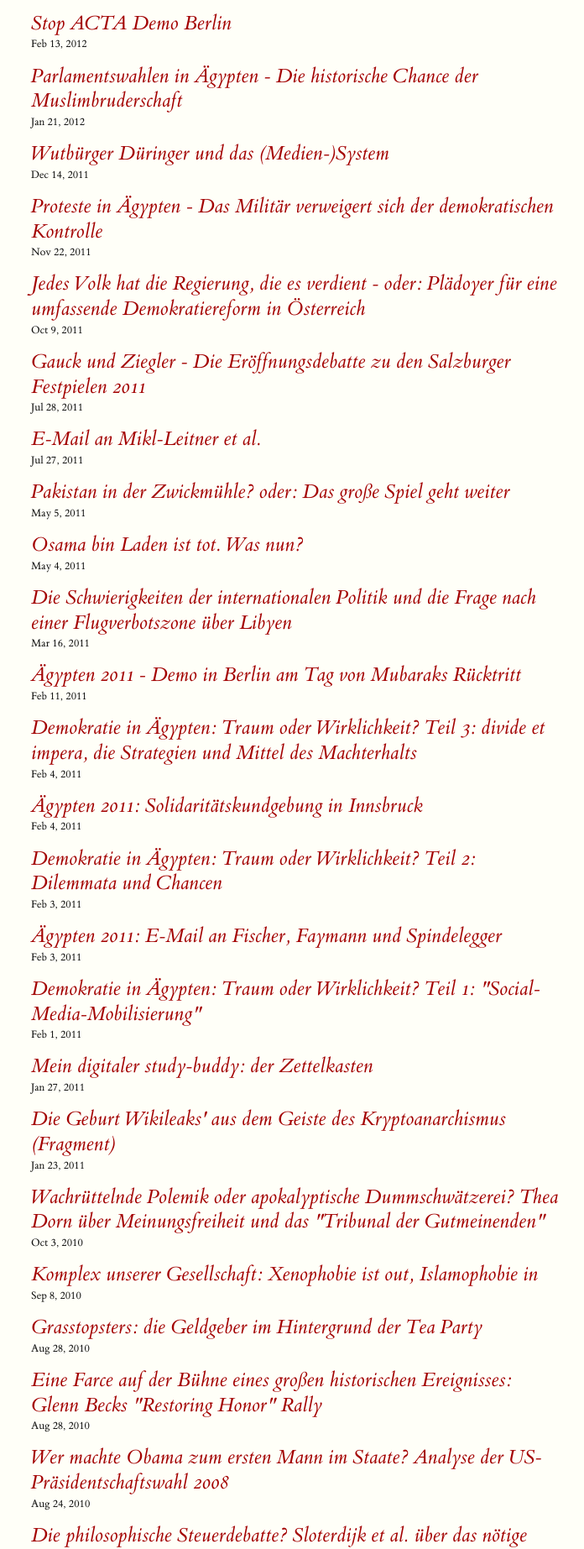
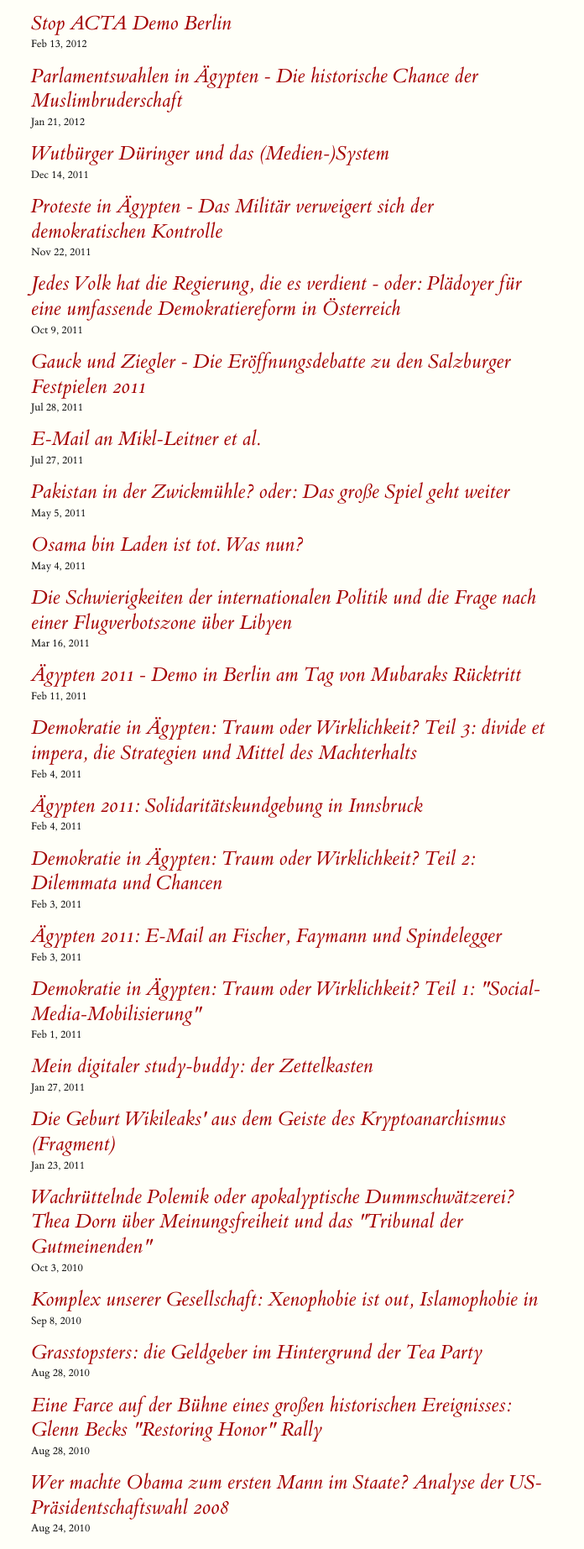
Before and after one commit to mo-tom/bkp, a Jekyll site: the page built from index.html, in a window 1280 px wide. Shown: the part 1102-2947 px from the top of the page at 84% size, without its empty margins (91-787 px from the left). Built offline with Jekyll 4.4.1, drawn with Linux system fonts in a browser that asks for light colours.

Commit message:
margin right responsive

```diff
--- a/css/tufte.css
+++ b/css/tufte.css
@@ -96,7 +96,8 @@ html {
   div.home {width: 100%}
   div.post {width: 100%}
   div.footermargin {width: 100%;}
-  .page-content {margin-left: 5% !important;}
+  .page-content {margin-left: 5% !important;
+    margin-right: 3% !important;}
   .site-footer {margin-left: 5% !important;}
   .home {margin-top: 50px;}
   .post {margin-top: 50px;}
```
Also changed, not shown: 2 other files.
